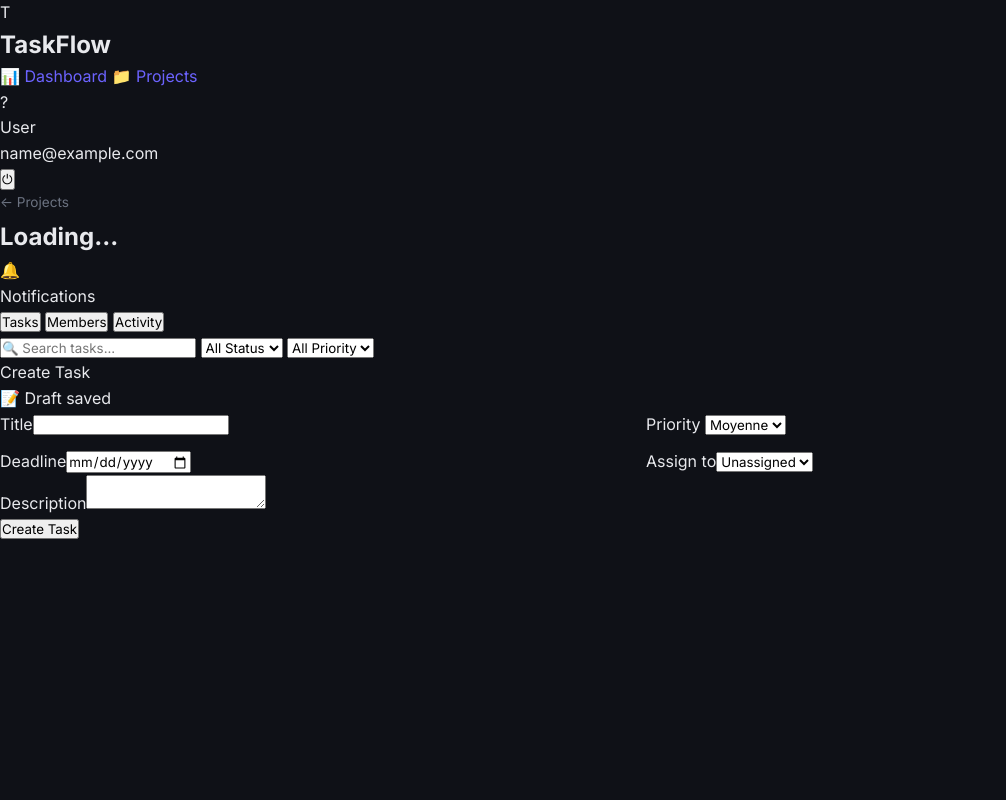
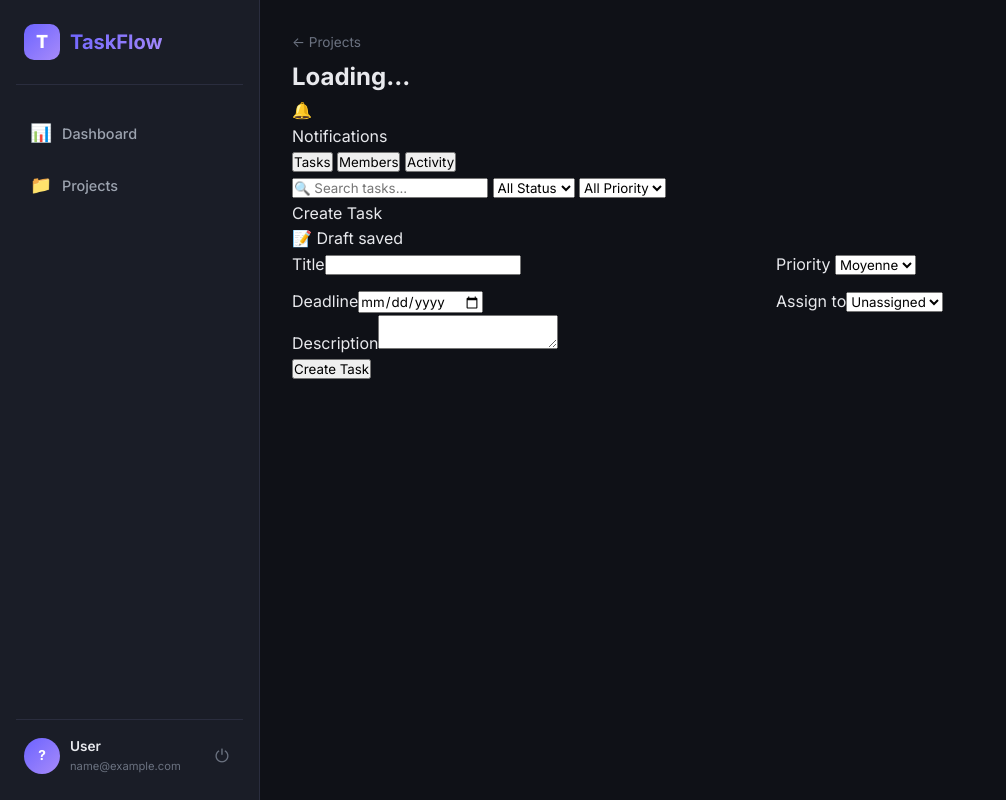
Before and after one commit to nour240/TaskFlow-project, a plain HTML site: page frontend/project.html in a window 1280 px wide. Shown: the whole page, without its empty margins (0-1006 px from the left). Drawn offline with nearby package versions, Linux system fonts and the light colour scheme; sample sign-in values are in the browser's storage.

Commit message:
feat: add sidebar layout and main content styling

```diff
--- a/frontend/css/style.css
+++ b/frontend/css/style.css
@@ -62,3 +62,88 @@ ul { list-style: none; }
 img { max-width: 100%; }
 button { cursor: pointer; font-family: inherit; }
 input, textarea, select { font-family: inherit; }
+.app-layout {
+  display: flex;
+  min-height: 100vh;
+}
+.sidebar {
+  width: 260px;
+  background: var(--bg-secondary);
+  border-right: 1px solid var(--border);
+  padding: 24px 16px;
+  display: flex;
+  flex-direction: column;
+  position: fixed;
+  top: 0; left: 0; bottom: 0;
+  z-index: 100;
+  transition: var(--transition);
+}
+.sidebar-logo {
+  display: flex;
+  align-items: center;
+  gap: 10px;
+  padding: 0 8px 24px;
+  border-bottom: 1px solid var(--border);
+  margin-bottom: 24px;
+}
+.sidebar-logo .logo-icon {
+  width: 36px; height: 36px;
+  background: var(--gradient-accent);
+  border-radius: var(--radius);
+  display: flex; align-items: center; justify-content: center;
+  font-size: 18px; color: #fff; font-weight: 800;
+}
+.sidebar-logo h1 {
+  font-size: 1.25rem;
+  font-weight: 700;
+  background: var(--gradient-accent);
+  -webkit-background-clip: text;
+  -webkit-text-fill-color: transparent;
+}
+.sidebar-nav { flex: 1; }
+.sidebar-nav a {
+  display: flex; align-items: center; gap: 12px;
+  padding: 10px 14px;
+  border-radius: var(--radius);
+  color: var(--text-secondary);
+  font-weight: 500;
+  font-size: .9rem;
+  transition: var(--transition);
+  margin-bottom: 4px;
+}
+.sidebar-nav a:hover, .sidebar-nav a.active {
+  background: var(--accent-glow);
+  color: var(--accent);
+}
+.sidebar-nav a .nav-icon {
+  width: 20px; text-align: center; font-size: 1.1rem;
+}
+.sidebar-user {
+  padding: 16px 8px 0;
+  border-top: 1px solid var(--border);
+  display: flex; align-items: center; gap: 10px;
+}
+.sidebar-user .avatar {
+  width: 36px; height: 36px;
+  border-radius: 50%;
+  background: var(--gradient-accent);
+  display: flex; align-items: center; justify-content: center;
+  color: #fff; font-weight: 700; font-size: .85rem;
+}
+.sidebar-user .user-info { flex: 1; }
+.sidebar-user .user-name { font-size: .85rem; font-weight: 600; }
+.sidebar-user .user-email { font-size: .7rem; color: var(--text-muted); }
+.sidebar-user .logout-btn {
+  background: none; border: none;
+  color: var(--text-muted); font-size: 1.1rem;
+  padding: 6px; border-radius: var(--radius-sm);
+  transition: var(--transition-fast);
+}
+.sidebar-user .logout-btn:hover { color: var(--danger); background: var(--danger-bg); }
+
+.main-content {
+  flex: 1;
+  margin-left: 260px;
+  padding: 32px;
+  max-width: 1200px;
+}
```
